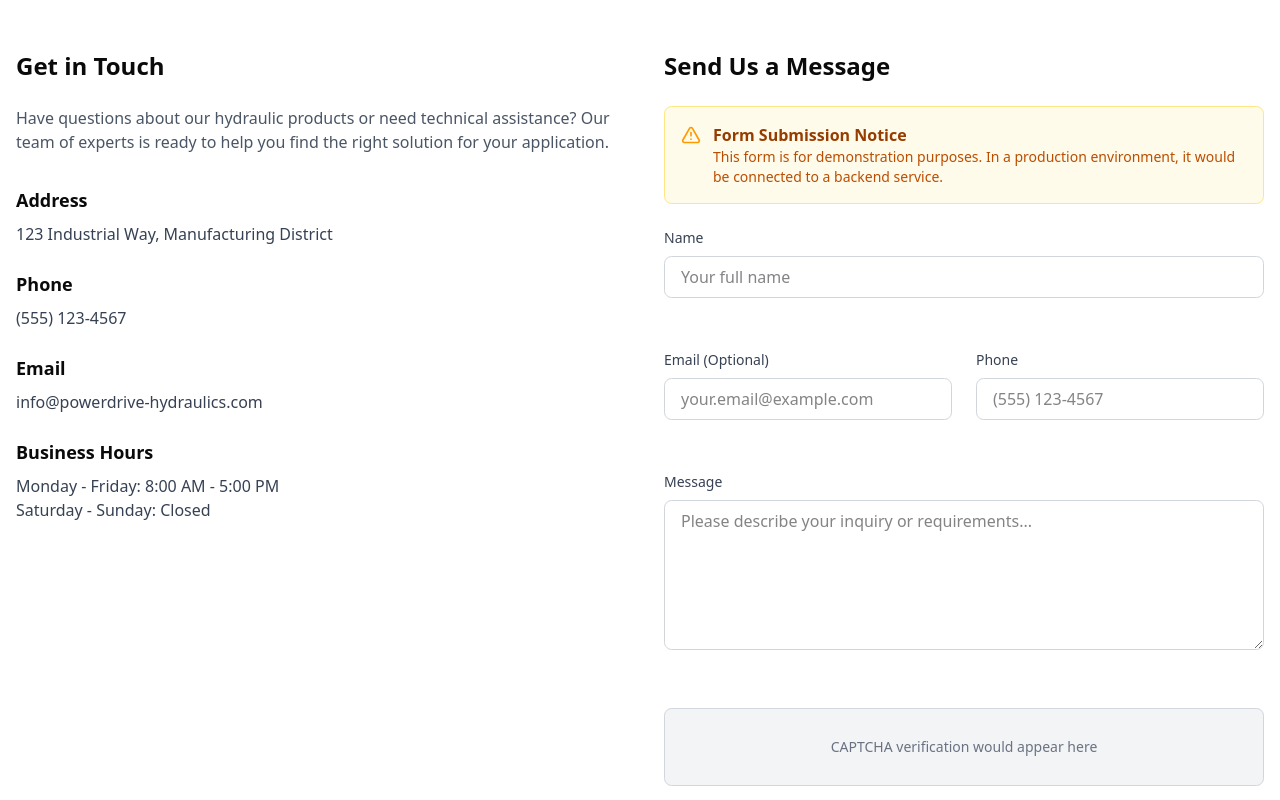
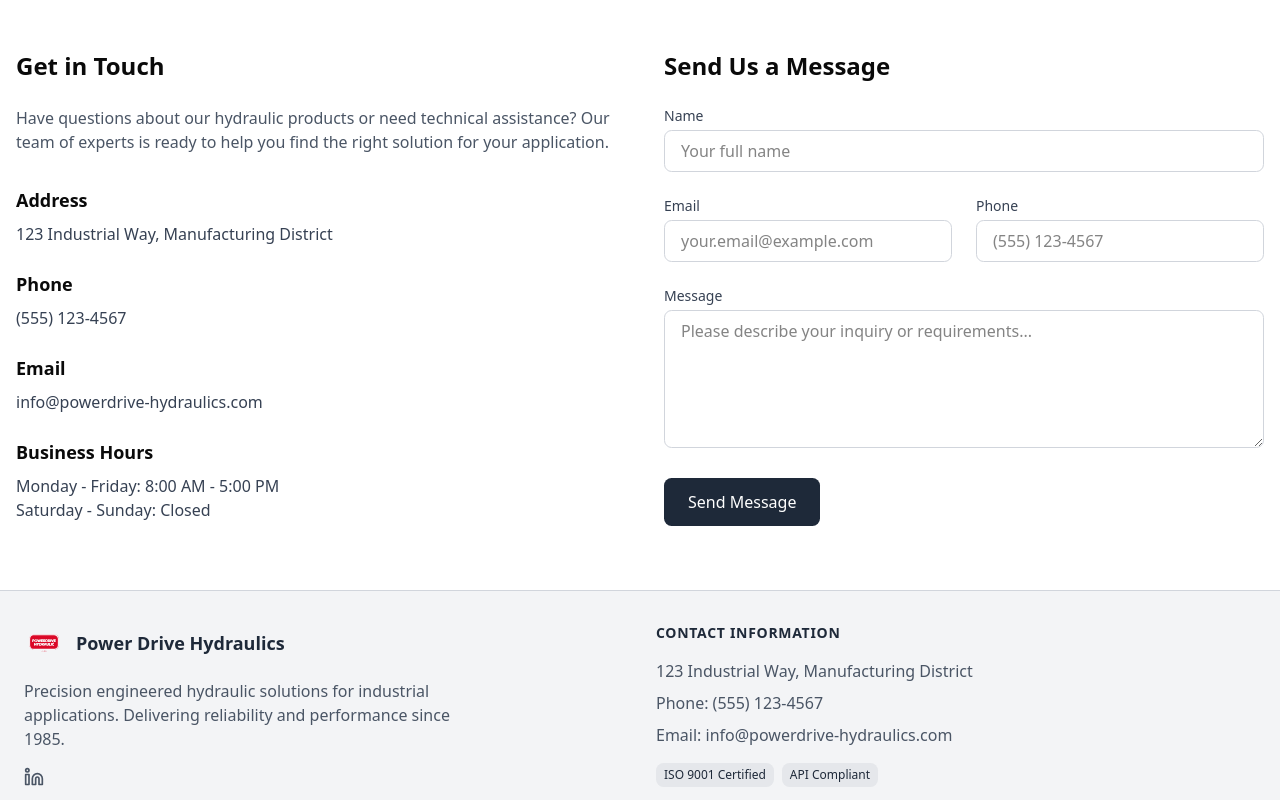
Before and after one commit to MexMass/power-drive-hydraulics, a React (Vite) app in the folder frontend/: page /contact in a window 1280 px wide. Shown: the part 360-1160 px from the top of the page. Built offline with nearby package versions, Linux system fonts and the light colour scheme.

Commit message:
tweaks, fix errors

```diff
--- a/frontend/src/pages/Contact.tsx
+++ b/frontend/src/pages/Contact.tsx
@@ -1,84 +1,40 @@
 "use client"
 
-import { useState, useRef } from "react"
-import { useForm } from "react-hook-form"
-import { zodResolver } from "@hookform/resolvers/zod"
-import * as z from "zod"
-import { AlertTriangle, Loader2 } from "lucide-react"
+import type React from "react"
 
-// Add type declaration for grecaptcha
-declare global {
-  interface Window {
-    grecaptcha?: {
-      reset: () => void
-    }
-  }
-}
-
-// Form schema
-const formSchema = z.object({
-  name: z.string().min(2, {
-    message: "Name must be at least 2 characters.",
-  }),
-  email: z
-    .string()
-    .email({
-      message: "Please enter a valid email address.",
-    })
-    .optional()
-    .or(z.literal("")),
-  phone: z.string().min(7, {
-    message: "Phone number must be at least 7 digits.",
-  }),
-  message: z.string().min(10, {
-    message: "Message must be at least 10 characters.",
-  }),
-})
-
-type FormValues = z.infer<typeof formSchema>
+import { useState } from "react"
 
 export default function Contact() {
+  const [formData, setFormData] = useState({
+    name: "",
+    email: "",
+    phone: "",
+    message: "",
+  })
   const [isSubmitting, setIsSubmitting] = useState(false)
-  const [captchaValue, setCaptchaValue] = useState<string | null>(null)
-  const recaptchaRef = useRef<any>(null)
 
-  // Initialize the form
-  const form = useForm<FormValues>({
-    resolver: zodResolver(formSchema),
-    defaultValues: {
-      name: "",
-      email: "",
-      phone: "",
-      message: "",
-    },
-    mode: "onTouched",
-  })
+  const handleChange = (e: React.ChangeEvent<HTMLInputElement | HTMLTextAreaElement>) => {
+    const { name, value } = e.target
+    setFormData((prev) => ({
+      ...prev,
+      [name]: value,
+    }))
+  }
 
-  // Handle form submission
-  const onSubmit = async (data: FormValues) => {
-    if (!captchaValue) {
-      alert("Please complete the CAPTCHA verification.")
-      return
-    }
-
+  const handleSubmit = async (e: React.FormEvent) => {
+    e.preventDefault()
     setIsSubmitting(true)
 
+    // Simulate API call
     try {
-      // Simulate API call
-      await new Promise((resolve) => setTimeout(resolve, 1500))
-
-      console.log("Form submitted:", {
-        ...data,
-        recaptchaToken: captchaValue,
+      await new Promise((resolve) => setTimeout(resolve, 1000))
+      alert("Message sent successfully!")
+      setFormData({
+        name: "",
+        email: "",
+        phone: "",
+        message: "",
       })
-
-      alert("Message sent successfully! We'll get back to you soon.")
-
-      form.reset()
-      setCaptchaValue(null)
-      if (recaptchaRef.current) {
-        window.grecaptcha?.reset()
-      }
     } catch (error) {
       console.error("Error sending message:", error)
       alert("Failed to send message. Please try again later.")
@@ -95,6 +51,9 @@
           src="/images/contact_hero.jpg"
           alt="Contact Power Drive Hydraulics"
           className="absolute inset-0 w-full h-full object-cover"
+          onError={(e) => {
+            e.currentTarget.src = "/placeholder.svg"
+          }}
         />
         <div className="absolute inset-0 bg-black/60"></div>
         <div className="relative container mx-auto px-4 h-full flex flex-col justify-center">
@@ -141,132 +100,83 @@
           <div>
             <h2 className="text-2xl font-bold mb-6">Send Us a Message</h2>
 
-            <div className="bg-amber-50 border border-amber-200 rounded-md p-4 mb-6 flex items-start">
-              <AlertTriangle className="h-5 w-5 text-amber-500 mt-0.5 mr-3 flex-shrink-0" />
+            <form onSubmit={handleSubmit} className="space-y-6">
               <div>
-                <h3 className="font-semibold text-amber-800">Form Submission Notice</h3>
-                <p className="text-amber-700 text-sm">
-                  This form is for demonstration purposes. In a production environment, it would be connected to a
-                  backend service.
-                </p>
-              </div>
-            </div>
-
-            <form onSubmit={form.handleSubmit(onSubmit)} className="space-y-6">
-              <div className="space-y-2">
-                <label htmlFor="name" className="block text-sm font-medium text-gray-700">
+                <label htmlFor="name" className="block text-sm font-medium text-gray-700 mb-1">
                   Name
                 </label>
                 <input
                   id="name"
-                  {...form.register("name")}
+                  name="name"
+                  type="text"
+                  value={formData.name}
+                  onChange={handleChange}
                   placeholder="Your full name"
-                  className={`w-full px-4 py-2 border ${
-                    form.formState.errors.name ? "border-red-500" : "border-gray-300"
-                  } rounded-md focus:outline-none focus:ring-2 focus:ring-gray-400`}
+                  required
+                  className="w-full px-4 py-2 border border-gray-300 rounded-md focus:outline-none focus:ring-2 focus:ring-gray-400"
                 />
-                <div className="h-5">
-                  {form.formState.errors.name && (
-                    <p className="text-red-500 text-sm">{form.formState.errors.name.message}</p>
-                  )}
-                </div>
               </div>
 
               <div className="grid gap-6 md:grid-cols-2">
-                <div className="space-y-2">
-                  <label htmlFor="email" className="block text-sm font-medium text-gray-700">
-                    Email (Optional)
+                <div>
+                  <label htmlFor="email" className="block text-sm font-medium text-gray-700 mb-1">
+                    Email
                   </label>
                   <input
                     id="email"
+                    name="email"
                     type="email"
-                    {...form.register("email")}
+                    value={formData.email}
+                    onChange={handleChange}
                     placeholder="your.email@example.com"
-                    className={`w-full px-4 py-2 border ${
-                      form.formState.errors.email ? "border-red-500" : "border-gray-300"
-                    } rounded-md focus:outline-none focus:ring-2 focus:ring-gray-400`}
+                    className="w-full px-4 py-2 border border-gray-300 rounded-md focus:outline-none focus:ring-2 focus:ring-gray-400"
                   />
-                  <div className="h-5">
-                    {form.formState.errors.email && (
-                      <p className="text-red-500 text-sm">{form.formState.errors.email.message}</p>
-                    )}
-                  </div>
                 </div>
 
-                <div className="space-y-2">
-                  <label htmlFor="phone" className="block text-sm font-medium text-gray-700">
+                <div>
+                  <label htmlFor="phone" className="block text-sm font-medium text-gray-700 mb-1">
                     Phone
                   </label>
                   <input
                     id="phone"
-                    {...form.register("phone")}
+                    name="phone"
+                    type="tel"
+                    value={formData.phone}
+                    onChange={handleChange}
                     placeholder="(555) 123-4567"
-                    className={`w-full px-4 py-2 border ${
-                      form.formState.errors.phone ? "border-red-500" : "border-gray-300"
-                    } rounded-md focus:outline-none focus:ring-2 focus:ring-gray-400`}
+                    required
+                    className="w-full px-4 py-2 border border-gray-300 rounded-md focus:outline-none focus:ring-2 focus:ring-gray-400"
                   />
-                  <div className="h-5">
-                    {form.formState.errors.phone && (
-                      <p className="text-red-500 text-sm">{form.formState.errors.phone.message}</p>
-                    )}
-                  </div>
                 </div>
               </div>
 
-              <div className="space-y-2">
-                <label htmlFor="message" className="block text-sm font-medium text-gray-700">
+              <div>
+                <label htmlFor="message" className="block text-sm font-medium text-gray-700 mb-1">
                   Message
                 </label>
                 <textarea
                   id="message"
-                  {...form.register("message")}
+                  name="message"
+                  value={formData.message}
+                  onChange={handleChange}
                   placeholder="Please describe your inquiry or requirements..."
-                  className={`w-full px-4 py-2 border ${
-                    form.formState.errors.message ? "border-red-500" : "border-gray-300"
-                  } rounded-md focus:outline-none focus:ring-2 focus:ring-gray-400 min-h-[150px]`}
+                  required
+                  rows={5}
+                  className="w-full px-4 py-2 border border-gray-300 rounded-md focus:outline-none focus:ring-2 focus:ring-gray-400"
                 />
-                <div className="h-5">
-                  {form.formState.errors.message && (
-                    <p className="text-red-500 text-sm">{form.formState.errors.message.message}</p>
-                  )}
-                </div>
-              </div>
-
-              <div className="mb-6">
-                {/* Placeholder for reCAPTCHA */}
-                <div className="bg-gray-100 border border-gray-300 rounded-md p-4 flex items-center justify-center h-[78px]">
-                  <p className="text-gray-500 text-sm">CAPTCHA verification would appear here</p>
-                </div>
-                {form.formState.isSubmitted && !captchaValue && (
-                  <p className="text-red-500 mt-2 text-sm">Please complete the CAPTCHA verification.</p>
-                )}
               </div>
 
               <button
                 type="submit"
-                className="bg-gray-800 text-white hover:bg-gray-700 w-full md:w-auto rounded-md px-6 py-3 transition-colors duration-200 flex items-center justify-center"
+                className="bg-gray-800 text-white hover:bg-gray-700 w-full md:w-auto rounded-md px-6 py-3 transition-colors duration-200"
                 disabled={isSubmitting}
               >
-                {isSubmitting ? (
-                  <>
-                    <Loader2 className="mr-2 h-4 w-4 animate-spin" />
-                    Sending...
-                  </>
-                ) : (
-                  "Send Message"
-                )}
+                {isSubmitting ? "Sending..." : "Send Message"}
               </button>
             </form>
           </div>
         </div>
       </div>
-
-      {/* Map Section */}
-      <div className="mt-12 h-[400px] bg-gray-200 relative">
-        <div className="absolute inset-0 flex items-center justify-center">
-          <p className="text-gray-500">Interactive map would be displayed here</p>
-        </div>
-      </div>
     </div>
   )
 }
```
